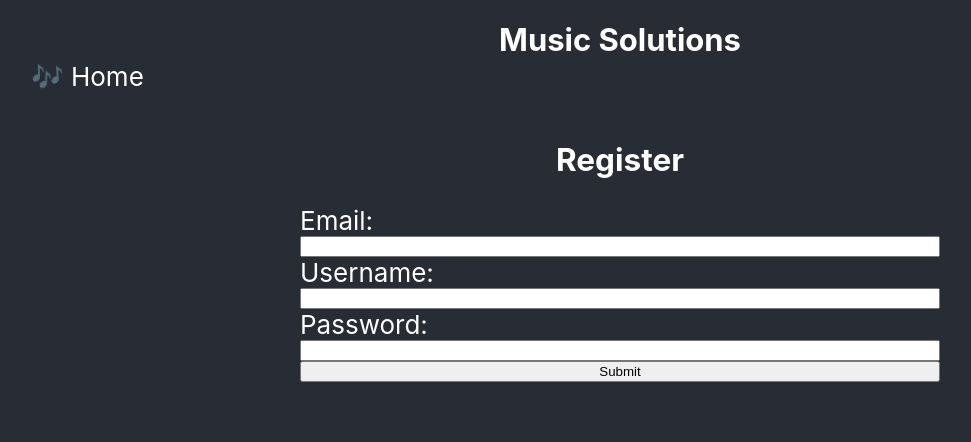
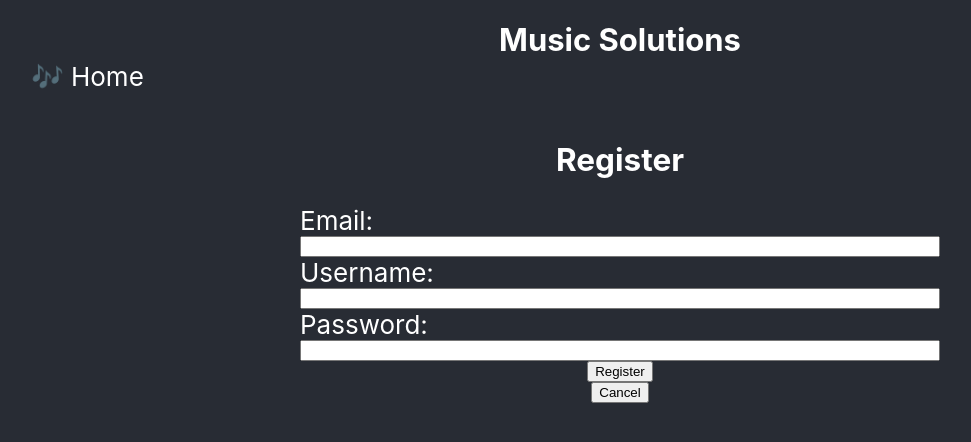
Before and after one commit to CantankerousCabbage/CC-Music-Frontend, a React (Create React App) app in the folder frontend/: page /Register in a window 1280 px wide. Shown: the top 442 px of the page, without its empty margins (20-991 px from the left). Built offline with nearby package versions, Linux system fonts and the light colour scheme.

Commit message:
Register Button Udates

```diff
--- a/frontend/src/styles/forms.css
+++ b/frontend/src/styles/forms.css
@@ -34,3 +34,8 @@ label {
 .Form-Error {
     color: red;
 }
+
+.submit {
+    width: fit-content;
+    margin: 0 auto;
+}
--- a/frontend/src/views/Register.js
+++ b/frontend/src/views/Register.js
@@ -16,15 +16,9 @@ import Error from '../components/Error';
 
 const Register = () => {
 
+    const[fields, setFields] = useState({ email: "", username: "", password: ""})
+    const[error, setError] = useState({email: "", password: ""});
 
-
-    //States for form data
-    // const[email, setEmail] = useState("");
-    // const[password, setPassWord] = useState("");
-
-    const[fields, setFields] = useState({ email: "", username: "", password: ""})
-
-    const[error, setError] = useState({email: "", password: ""});
     const navigate = useNavigate();
 
     //Handles form submission
@@ -64,7 +58,8 @@ const Register = () => {
                 <input type="password" id="password" name="password" value={fields.password}
                  onChange={updateFields}/>
                 {(error.password !== "") && Error(error.password)}
-                <button type="submit">Submit</button>
+                <button type="submit" className='submit'>Register</button>
+                <button type="submit" className='submit'>Cancel</button>
             </form>
         </div>
     )
```
